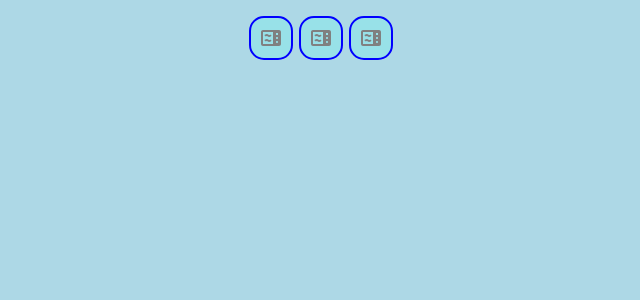
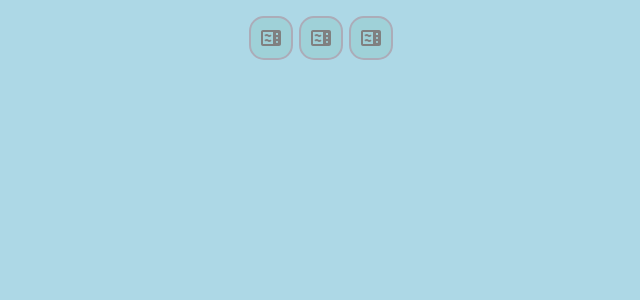
Before and after one commit to PamodCIL/oventimers, a React (Create React App) app: page / in a window 1280 px wide. Shown: the top 300 px of the page, without its empty margins (319-959 px from the left). Built offline with nearby package versions, Linux system fonts and the light colour scheme.

Commit message:
colours updated

```diff
--- a/src/components/OvenGrid/OvenInfo.jsx
+++ b/src/components/OvenGrid/OvenInfo.jsx
@@ -1,4 +1,5 @@
 import DeleteIcon from '@mui/icons-material/Delete';
+import CancelPresentationIcon from '@mui/icons-material/CancelPresentation';
 import ThumbUpAltIcon from '@mui/icons-material/ThumbUpAlt';
 import { useState } from 'react';
 import { IconButton } from '@mui/material';
@@ -40,7 +41,7 @@ export default function OvenInfo(props) {
             removeOven();
           }}
         >
-          <DeleteIcon />
+          <CancelPresentationIcon />
         </IconButton>
       </div>
     );
--- a/src/index.css
+++ b/src/index.css
@@ -33,9 +33,9 @@ code {
 .oven-box {
   margin: 3px;
   display:flex;
-  border: blue 2px solid;
+  border: #acacb8 2px solid;
   border-radius: 15px;
-  background: rgba(130, 235, 235, 0.473);
+  background: rgb(142 200 200 / 47%);
 }
 
 
```
